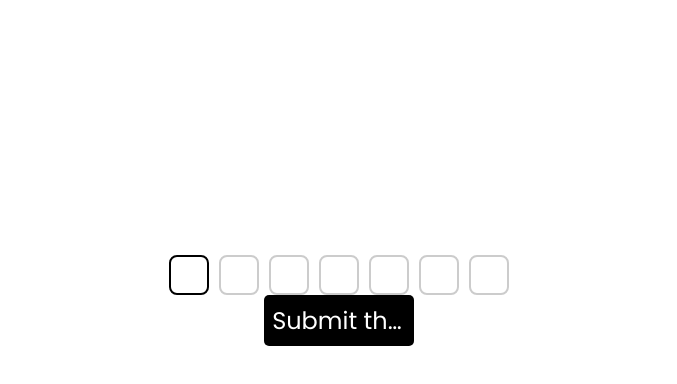
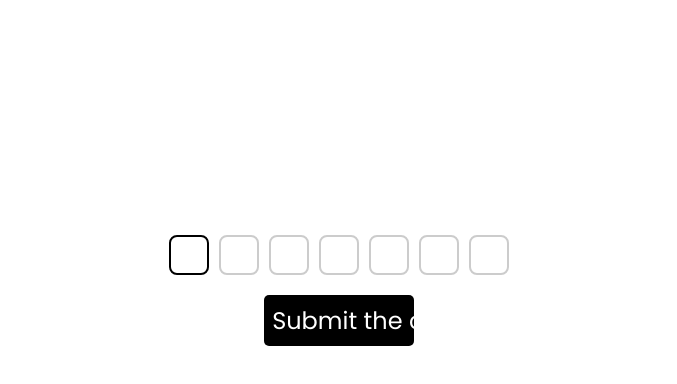
Before and after one commit to huntingeun/PCR, a plain HTML site: page index.html in a window 1280 px wide. Shown: the part 100-484 px from the top of the page, without its empty margins (301-978 px from the left). Drawn offline with Linux system fonts and the light colour scheme.

Commit message:
Update style.css

```diff
--- a/style.css
+++ b/style.css
@@ -98,11 +98,10 @@ header {
     font-weight: 400;
     border-radius: 5px;
     max-width: 70%; /* Maximum width of the container */
-    margin: 0 auto; /* Center align container */
+    margin: 20px auto; /* Center align container */
     cursor: pointer;
     white-space: nowrap;     /* Prevents text from wrapping */
     overflow: hidden;        /* Hides overflowed text */
-    text-overflow: ellipsis; /* Adds ellipsis (...) if text is too long */
     border: none;
 }
 
```
